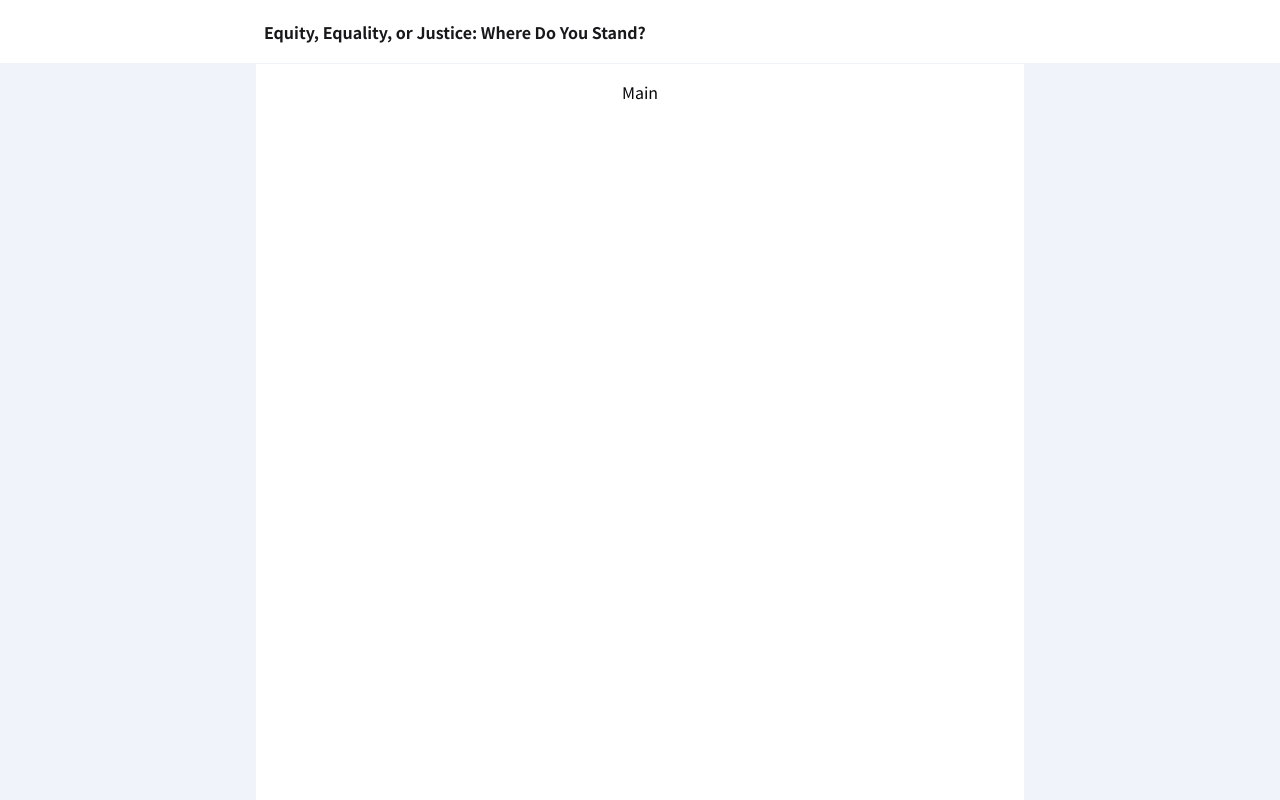
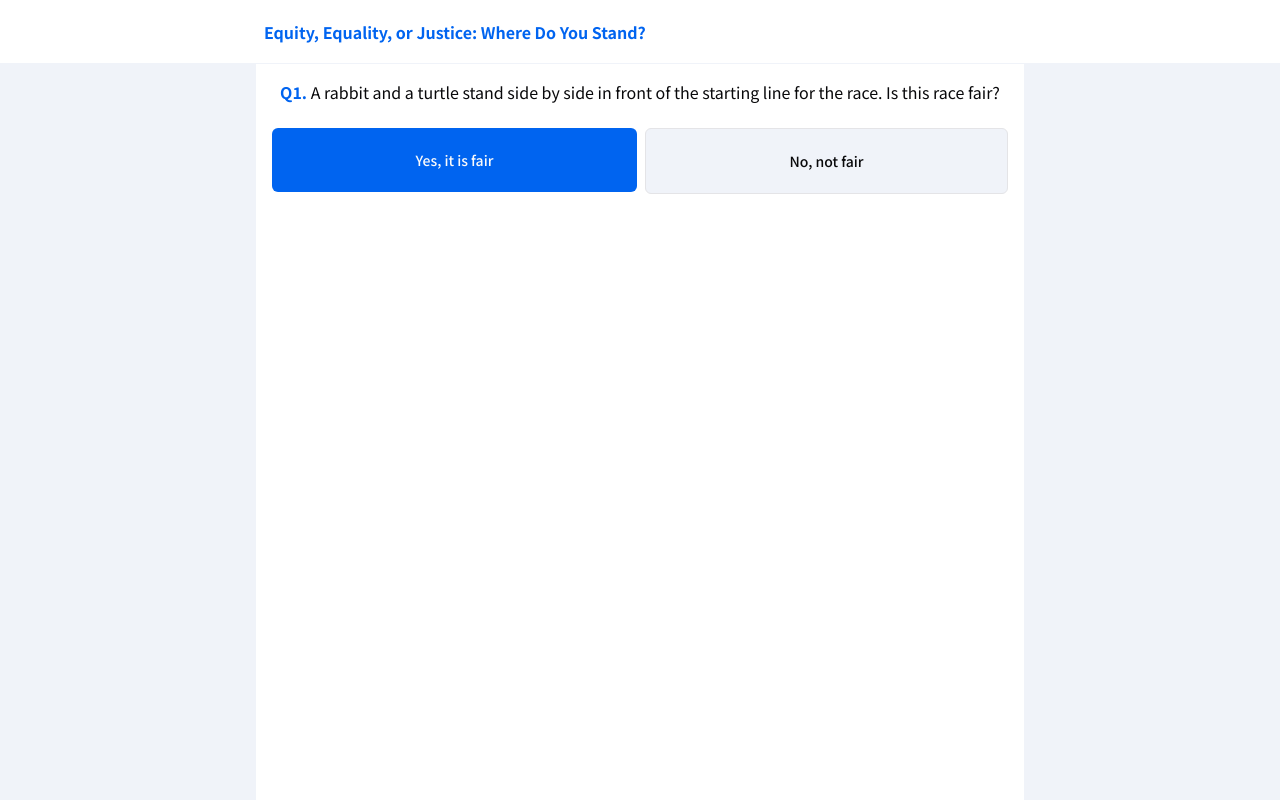
Before and after one commit to junah201/EEJ, a React (Vite) app: page / in a window 1280 px wide. Built offline with nearby package versions, Linux system fonts and the light colour scheme.

Commit message:
Feat: Add main page

```diff
--- a/src/pages/Main.tsx
+++ b/src/pages/Main.tsx
@@ -1,5 +1,45 @@
+import { useState } from "react";
+
+import { Button } from "@/components/ui/button";
+import { questions, QuestionKey } from "@/constants/questions";
+
 const Main = () => {
-  return <>Main</>;
+  const [current, setCurrent] = useState<QuestionKey>(1);
+
+  const stage = questions[current];
+
+  if (stage.type === "result") {
+    return (
+      <>
+        <h1 className="text-primary font-bold">{stage.yourType}</h1>
+        <p>{stage.result}</p>
+        <p>{stage.description}</p>
+        <Button onClick={() => setCurrent(1)}>Restart</Button>
+      </>
+    );
+  } else if (stage.type === "question") {
+    return (
+      <>
+        <h1>
+          <span className="text-primary font-bold">Q{stage.depth}. </span>
+          {stage.question}
+        </h1>
+        <br />
+        <div className="w-full flex gap-2">
+          {stage.options.map((option, index) => (
+            <Button
+              key={option.text + option.next + index}
+              onClick={() => setCurrent(option.next)}
+              variant={index % 2 === 0 ? "default" : "outline"}
+              className="flex-grow text-wrap p-8"
+            >
+              {option.text}
+            </Button>
+          ))}
+        </div>
+      </>
+    );
+  }
 };
 
 export default Main;
--- a/tailwind.config.js
+++ b/tailwind.config.js
@@ -22,7 +22,8 @@ export default {
           foreground: "hsl(var(--popover-foreground))",
         },
         primary: {
-          DEFAULT: "hsl(var(--primary))",
+          // DEFAULT: "hsl(var(--primary))",
+          DEFAULT: "#0064F0",
           foreground: "hsl(var(--primary-foreground))",
         },
         secondary: {
```
